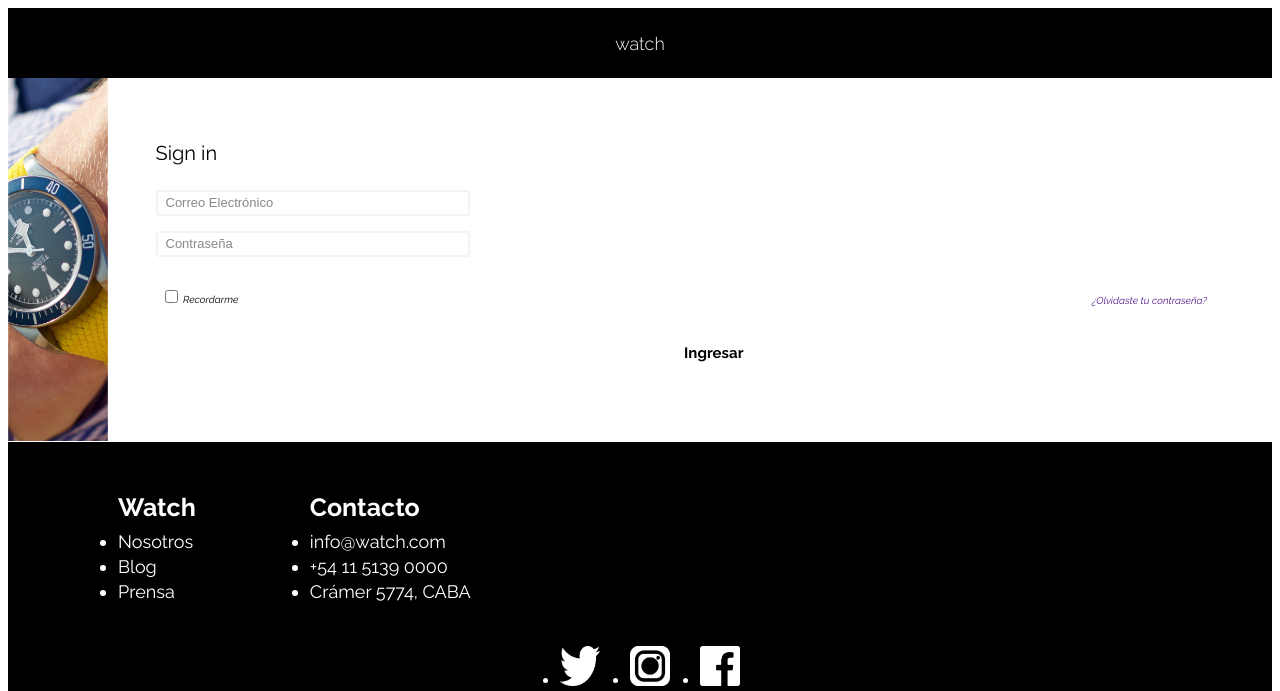
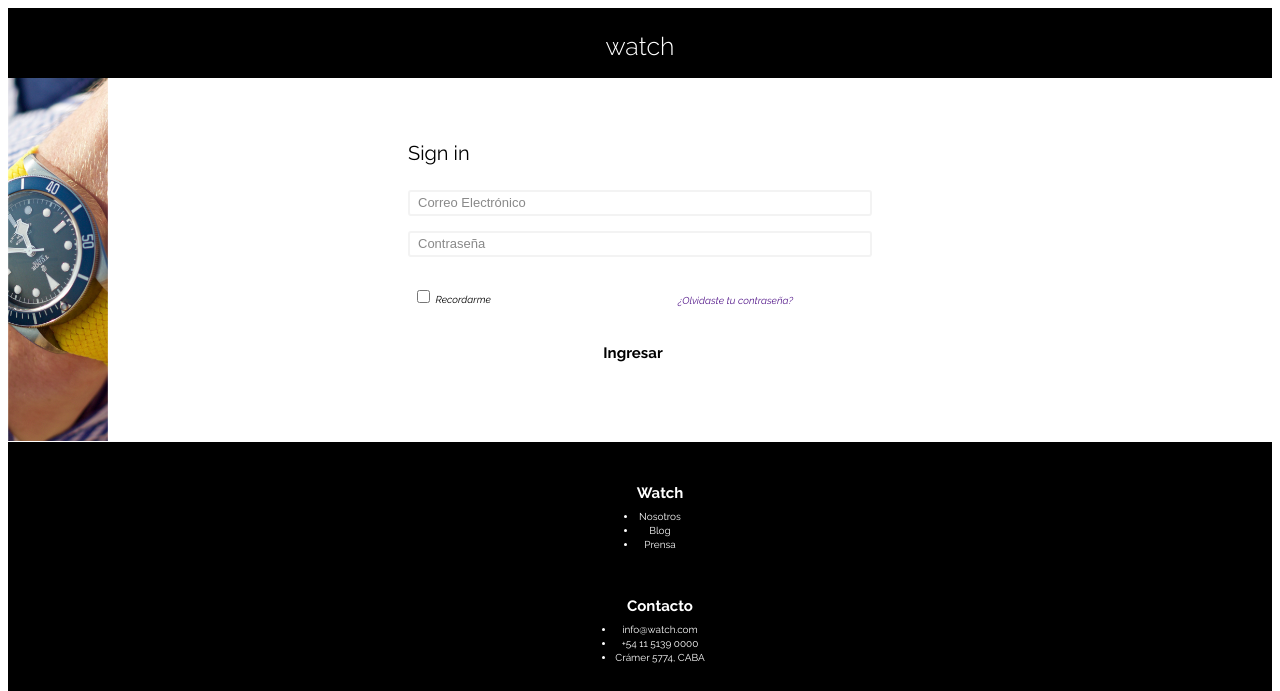
Before and after one commit to HarrySanti/dh, a PHP site: page /sign_in.html in a window 1280 px wide. Shown: the top 691 px of the page. Run offline with PHP 8.4, Linux system fonts and the light colour scheme; some libraries are stand-ins or nearby versions.

Commit message:
Update desktop.css

```diff
--- a/css/desktop.css
+++ b/css/desktop.css
@@ -24,6 +24,12 @@
     	margin-left: 35px;
     	font-size: 18px;
         margin-top: 25px;
+    }
+
+    .watch-singin h1{
+      margin-top: 23px;
+      font-weight: 900px;
+      font-size: 25px;
     }
 
     .banner .marca {
@@ -93,12 +99,12 @@
     	bottom: 10px;
     	font-size: 30px;
     }
-
+/*
     .banner4 {
     	display: block;
     	position: relative;
     	margin: 0px auto;
-		margin-top: -3px;
+		  margin-top: -3px;
     	width: 1140px;
     	height: 389.62px;
     }
@@ -120,7 +126,7 @@
     	font-size: 40px;
     	font-weight: 300;
     }
-
+/*
 	/*columnas*/
     .elegi h1 {
       	font-size: 50px;
@@ -197,8 +203,9 @@
     footer {
       margin-top: 10px;
       height: 250px;
+      width:100%;
     }
-
+/*FOOTER
     footer .contenedor {
         display: flex;
         justify-content: space-between;
@@ -270,14 +277,25 @@
     footer .social li:first-child {
       	margin-left: 0;
     }
-
+*/
 	/*SIGNIN DESKTOP*/
 	.contenedor-signin {
 		width: 100%;
 	}
+  .cuerpo-singin{
+    width: 80%;
+    align-content: center;
+  }
+  .seccion-formulario-singin{
+    width:70%;
+    margin-left: 300px;
+  }
+  .formulario-signin{
+  width:600px;
+  }
 
-	.foto_signin {
-		width: 150px;
+	.foto_signin img{
+		width: 100px;
 	}
 
 	.foto_register {
@@ -289,6 +307,13 @@
 		margin: 0px auto;
 		width: 100%;
 	}
+  .seccion-formulario-register{
+    margin-left: 100px;
+  }
+  .seccion-formulario-register h1{
+    margin-left: 25px;
+  }
+
 
 	/*CUERPO*/
 	.cuerpo-register {
@@ -333,7 +358,7 @@
 	}
 
 	.form1 {
-		width: 300px;
+		width: 450px;
 		font-size: 13px;
 		font-weight: 100;
 		font-style: normal;
@@ -346,11 +371,21 @@
 		padding-left: 8px;
 	}
 
+  .botones{
+    width: 450px;
+  }
+  .ingresar h2{
+    width: 450px;
+  }
+
 	.registrarme {
 		font-size: 15px;
 		color: black;
 		text-align: center;
 	}
+  .registrarme h2{
+    margin-left:460px;
+  }
 
 	.seccion-formulario-register p {
 		font-size: 9px;
@@ -359,7 +394,27 @@
 		opacity: 0.85;
 		text-align: center;
 		margin-top: 5px;
-		margin-left: 55px;
+		margin-left: 300px;
 		width: 100%;
 	}
 }
+/*FAQS*/
+.faqs div ul li p{
+  width:600px;
+}
+.faqs ul li{
+  margin-left: 0px;
+}
+.faqs h1{
+  font-size: 50px;
+}
+.faqs {
+  margin-left: 300px;
+}
+.contenedor .banner .marca a{
+  text-decoration: none;
+  color:white;
+}
+.contenedor .banner .marca a:hover{
+  text-decoration: underline;
+}
```
